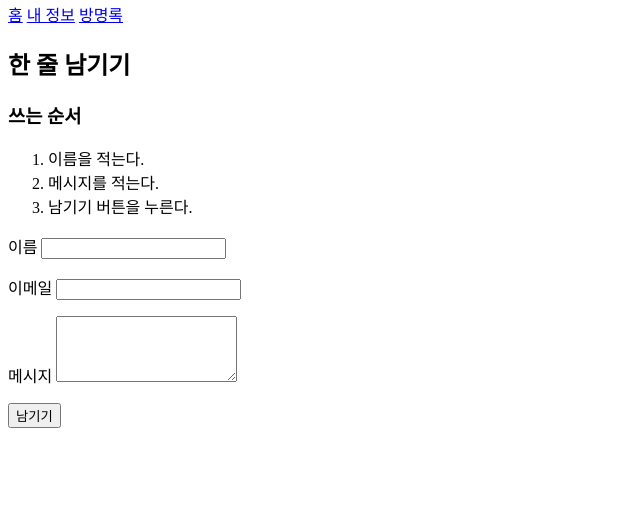
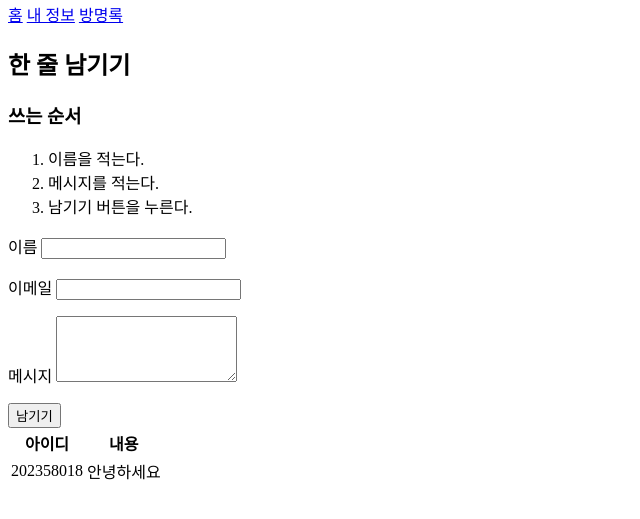
Before and after one commit to jc284/day5, a plain HTML site: page guestbook.html in a window 1280 px wide. Shown: the part 87-606 px from the top of the page, without its empty margins (0-640 px from the left). Drawn offline with Linux system fonts and the light colour scheme.

Commit message:
day5ver2

```diff
--- a/guestbook.html
+++ b/guestbook.html
@@ -37,6 +37,10 @@
         </p>
         <button type="submit">남기기</button>
       </form>
+      <table>
+          <tr><th>아이디</th><th>내용</th></tr>
+          <tr><td>202358018</td><td>안녕하세요</td></tr>
+      </table>
     </main>
   </body>
 </html>
--- a/stlyes.css
+++ b/stlyes.css
@@ -0,0 +1,9 @@
+body {
+  min-height: 100vh;
+  margin: 0;
+  display: grid;
+  place-items: center;
+  font-family: system-ui, sans-serif;
+  color: #17213a;
+  background: #eef2ff;
+}
```
Also changed, not shown: index.html (+1 -1 lines).
